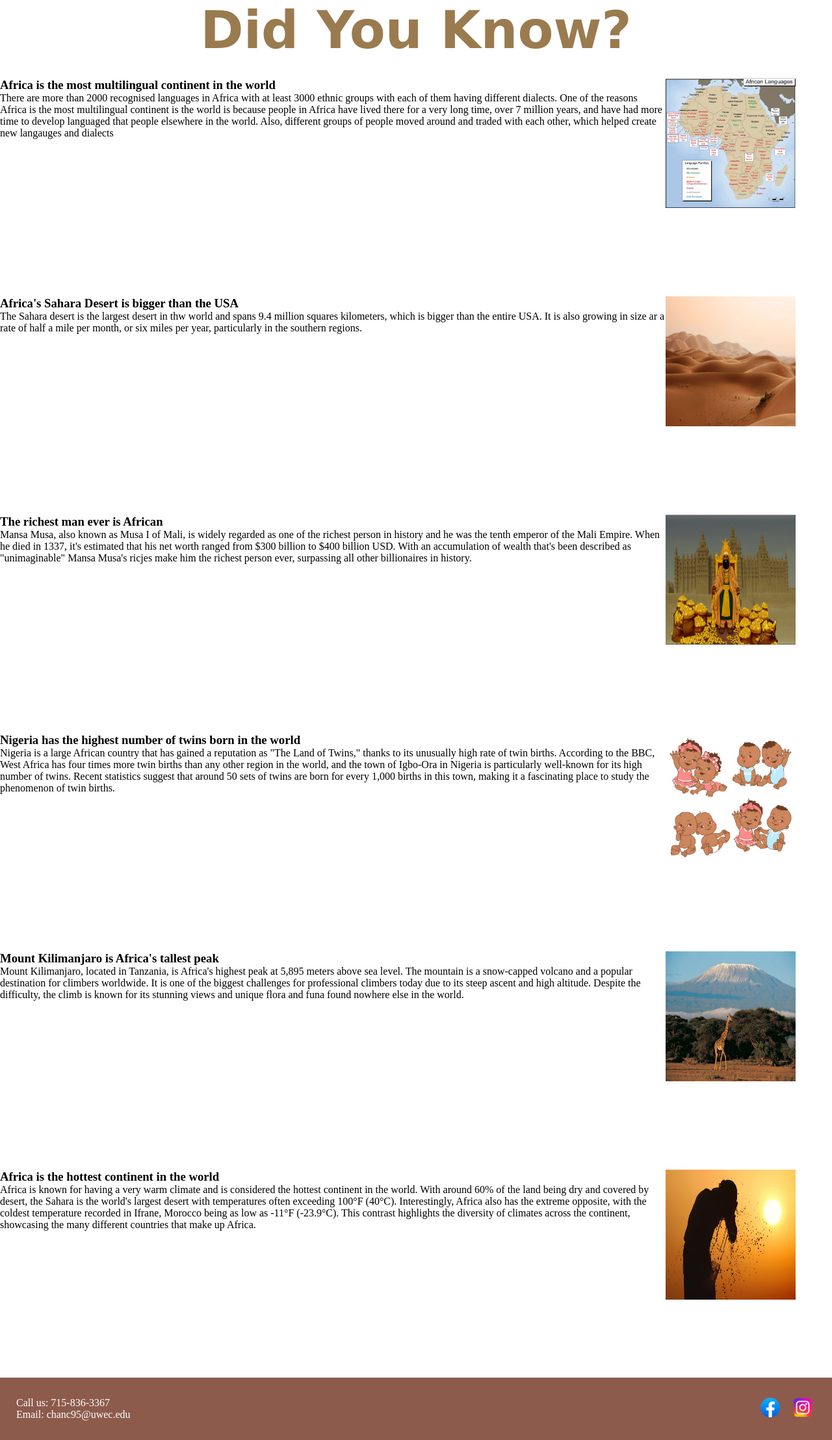
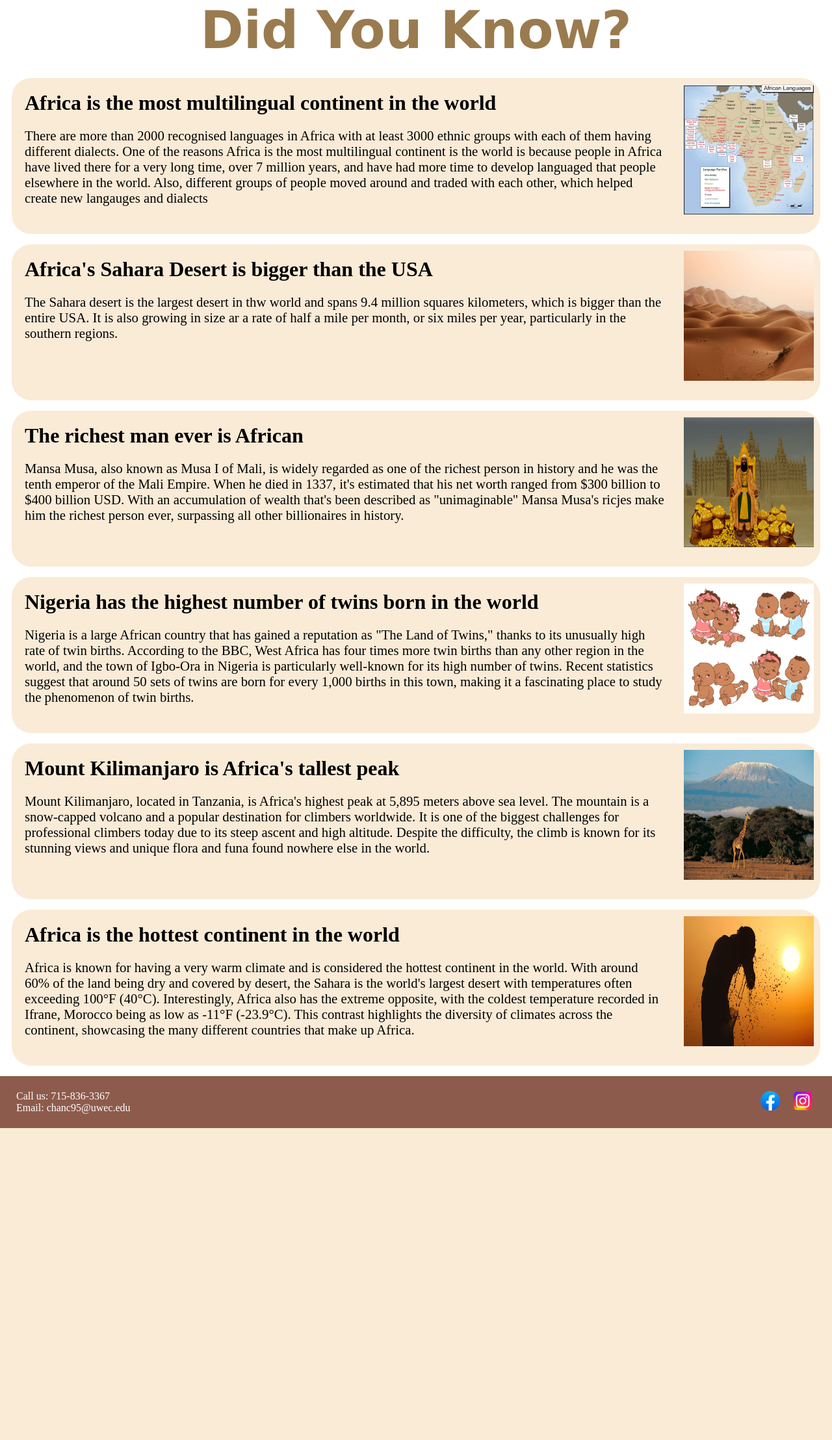
Before and after one commit to oadegokee/African-Student-Association, a PHP site: page /funfacts.html in a window 1280 px wide. Shown: the part 96-2312 px from the top of the page at 65% size. After the commit the page ends 1832 px from the top, so only its background shows below. Run offline with PHP 8.4, Linux system fonts and the light colour scheme.

Commit message:
updated fun facts page

```diff
--- a/css/funfacts.css
+++ b/css/funfacts.css
@@ -7,11 +7,6 @@ body {
       "footer";
     grid-template-rows: 12vh 15vh auto 12vh;
     width: 100vw;
-    /* grid-template-columns: 1fr; */
-  }
-
-  .title {
-
   }
 
   .title h1 {
@@ -24,17 +19,37 @@ body {
   .funFacts {
     width: 100%;
     display: grid;
-    grid-template-rows:  repeat(6, 40vh);
+    grid-template-rows:  repeat(6, 30vh);
     row-gap: 1em;
+    justify-content: center;
   }
 
   .facts {
-    width: 100%;
     display: grid;
     grid-template-columns: 80vw auto;
+    background-color: antiquewhite;
+    border-radius: 30px;
   }
 
   .facts img {
     width: 200px;
     height: 200px;
+    margin: 10px;
   }
+
+  .fact {
+    margin: 20px;
+  }
+
+  .fact h3 {
+    font-size: 2em;
+  }
+
+  .fact p {
+    font-size: 1.3em;
+    margin-top: 20px;
+  }
+
+  .footer {
+    margin-top: 1em;
+  }
```
Also changed, not shown: 1 other file.
